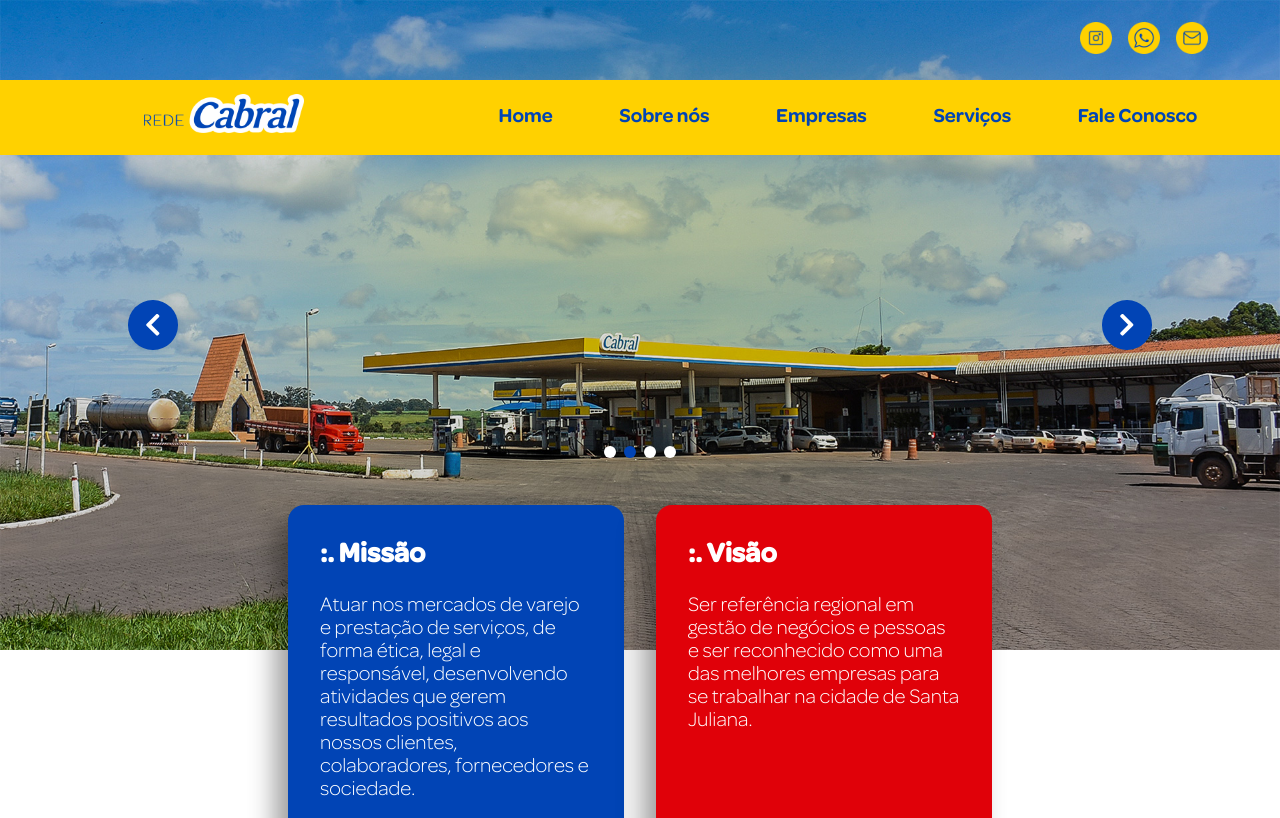
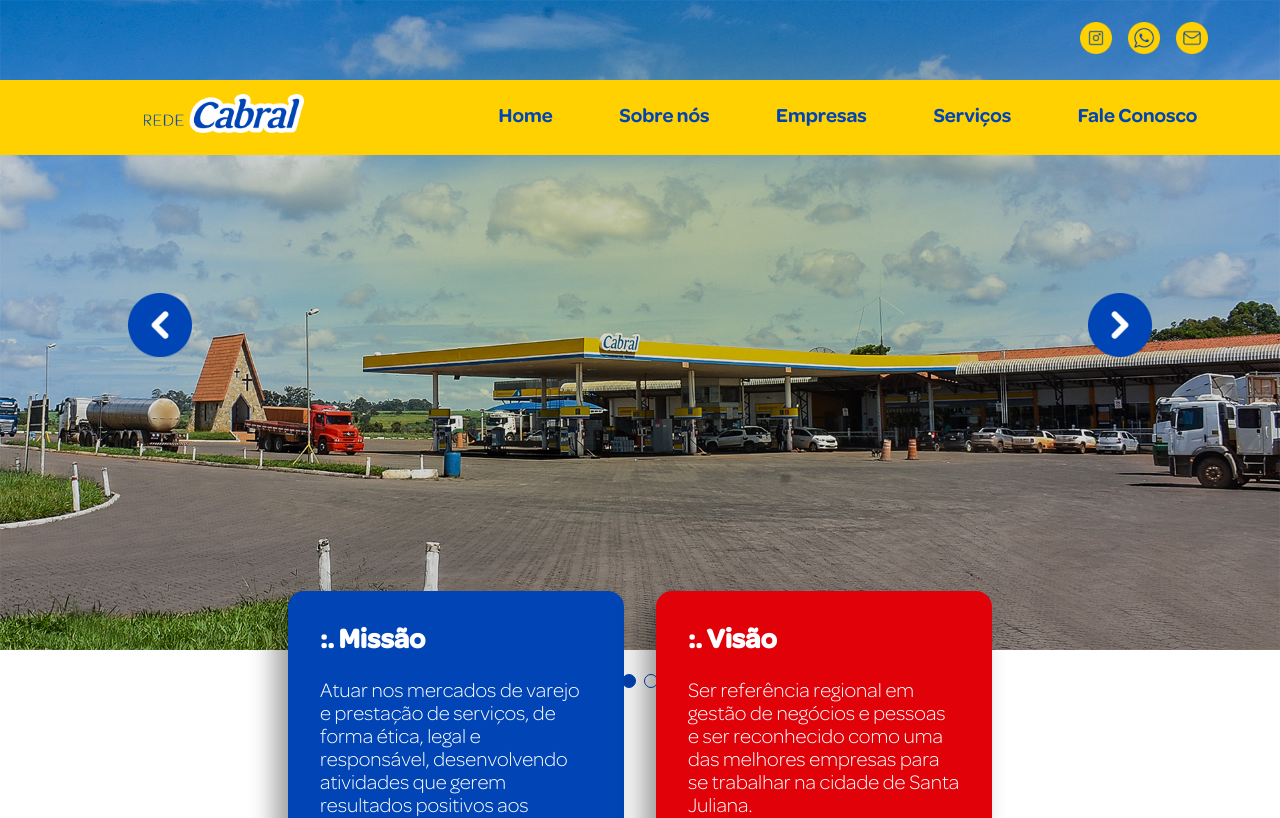
Before and after one commit to rachzy/projeto-cabral, a React (Vite) app: page / in a window 1280 px wide. Shown: the top 818 px of the page. Built offline with nearby package versions, Linux system fonts and the light colour scheme.

Commit message:
change slider buttons and make it more flexible

```diff
--- a/src/components/Slider/Slider.css
+++ b/src/components/Slider/Slider.css
@@ -14,19 +14,25 @@
   height: 100%;
 }
 
-img.slide {
+div.slide {
   width: 100%;
+  max-height: 100vh;
 
   opacity: 0%;
 
   transition: 0.2s all;
   position: absolute;
-
 }
 
-img.slide.active {
+div.slide.active {
   position: static;
   opacity: 100%;
+}
+
+div.slide img {
+  display: block;
+  margin: auto;
+  max-width: 100%;
 }
 
 /* BUTTONS */
@@ -38,7 +44,7 @@
   justify-content: space-between;
 
   position: absolute;
-    z-index: 99;
+  z-index: 999;
 }
 
 div.slider div.buttons button {
@@ -47,10 +53,12 @@
   justify-content: center;
   align-items: center;
 
-    background-color: #0144b5;
+  background: none;
+
+  width: fit-content;
+  height: fit-content;
 
   color: white;
-    padding: 1.5vh;
   border-radius: 50%;
   outline: none;
   border: none;
@@ -62,13 +70,17 @@
   transition: 0.2s all;
 }
 
+div.slider div.buttons button img {
+  width: 8vh;
+}
+
 div.slider div.buttons button:hover {
   transform: scale(1.1);
 }
 
 /* DOTS */
 
-div.slider div.dots {
+div.dots {
   display: flex;
 
   justify-content: center;
@@ -76,15 +88,21 @@
 
   width: 100%;
 
-    position: absolute;
   z-index: 99;
+
+  margin-block: 3vh;
 
   align-self: flex-end;
   padding-bottom: 3vh;
 }
 
+div.dots.float {
+  margin-block: 0;
+  position: absolute;
+}
+
 @media screen and (min-width: 920px) {
-    div.slider div.dots {
+  div.dots.float {
     padding-bottom: 15vw;
   }
 }
@@ -97,6 +115,7 @@
 
   background-color: white;
 
+  border: 1px solid #0144b5;
   border-radius: 50%;
 }
 
--- a/src/components/Slider/index.tsx
+++ b/src/components/Slider/index.tsx
@@ -1,13 +1,15 @@
 import React, { useEffect, useState } from "react";
 import "./Slider.css";
 
-import { FaChevronLeft, FaChevronRight } from "react-icons/fa";
+import SliderRight from "../../assets/images/buttons/slider-right.png";
+import SliderLeft from "../../assets/images/buttons/slider-left.png";
 
 interface IProps {
   images: string[];
+  floatingDots?: boolean;
 }
 
-const Slider: React.FC<IProps> = ({ images }) => {
+const Slider: React.FC<IProps> = ({ images, floatingDots }) => {
   const [currentSlide, setCurrentSlide] = useState(0);
 
   function handleNextSlideButtonClick() {
@@ -27,11 +29,12 @@
   function renderImages() {
     return images.map((image, index) => {
       return (
-        <img
+        <div
           key={image}
-          src={image}
           className={`slide ${index === currentSlide && "active"}`}
-        />
+        >
+          <img src={image} />
+        </div>
       );
     });
   }
@@ -52,18 +55,22 @@
   }, []);
 
   return (
+    <>
       <div className="slider">
         <div className="buttons">
           <button onClick={handlePreviousSlideButtonClick}>
-          <FaChevronLeft />
+            <img src={SliderLeft} />
           </button>
           <button onClick={handleNextSlideButtonClick}>
-          <FaChevronRight />
+            <img src={SliderRight} />
           </button>
         </div>
-      <div className="dots">{renderDots()}</div>
+        {floatingDots && <div className="dots float">{renderDots()}</div>}
+
         <div className="slides">{renderImages()}</div>
       </div>
+      {!floatingDots && <div className="dots">{renderDots()}</div>}
+    </>
   );
 };
 
```
Lines whose indentation alone changed are shown as unchanged.
